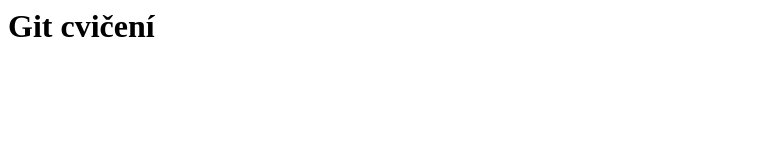
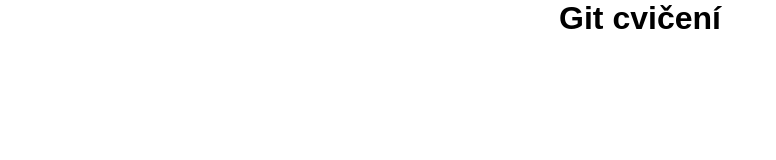
Before and after one commit to KrausLucie/git-cviceni, a plain HTML site: page index.html in a window 1280 px wide. Shown: the whole page, without its empty margins (0-776 px from the left). Drawn offline with Linux system fonts and the light colour scheme.

Commit message:
Základní styly

```diff
--- a/index.html
+++ b/index.html
@@ -1 +1,16 @@
-<h1>Git cvičení</h1>
+<html>
+    <head>
+        <style>
+        body {
+            font-family: sans-serif;
+            text-align: center;
+            max-width: 600px;
+            margin: 0 auto;
+        }
+        </style>
+    </head>
+
+    <body>
+        <h1>Git cvičení</h1>
+    </body>
+</html>
```
